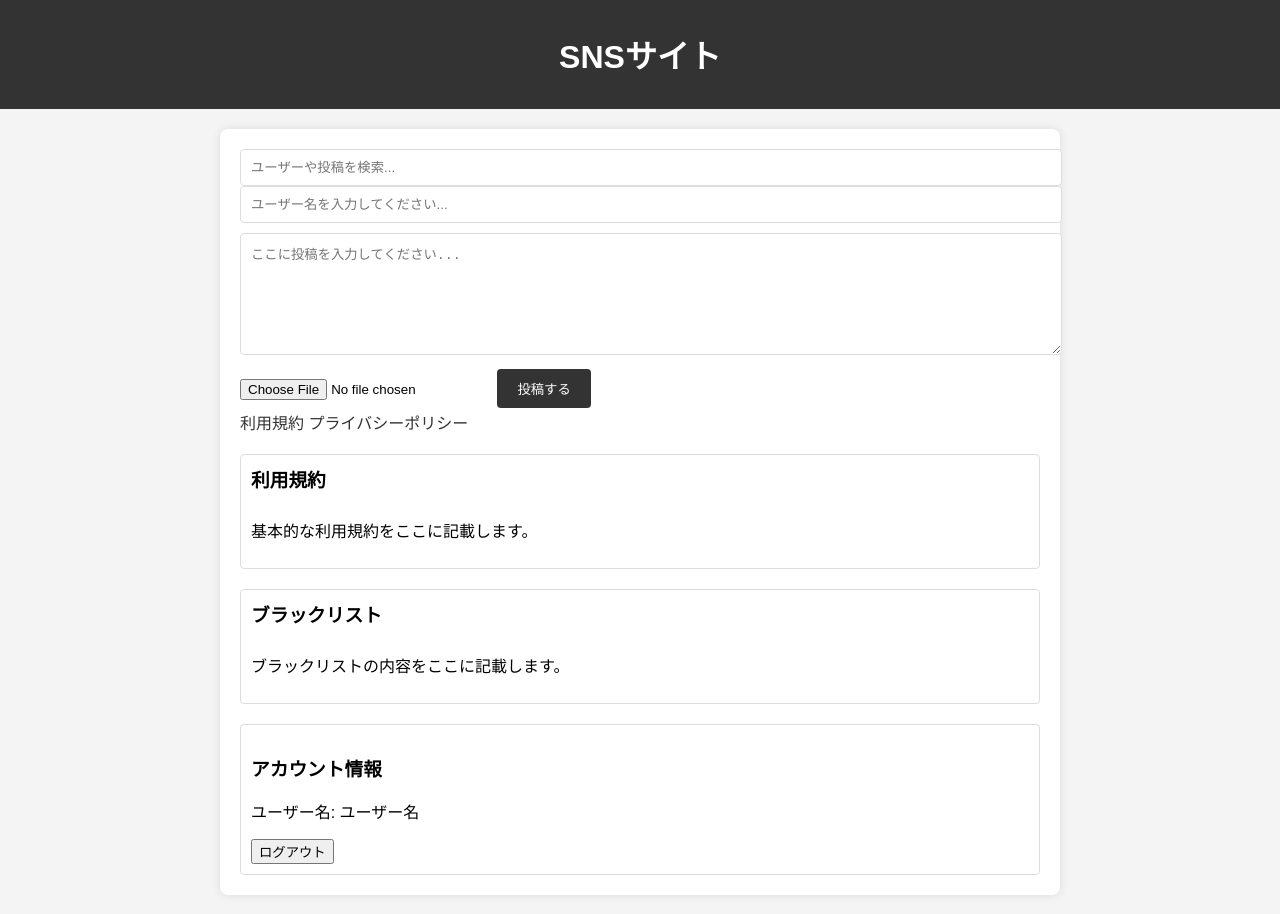
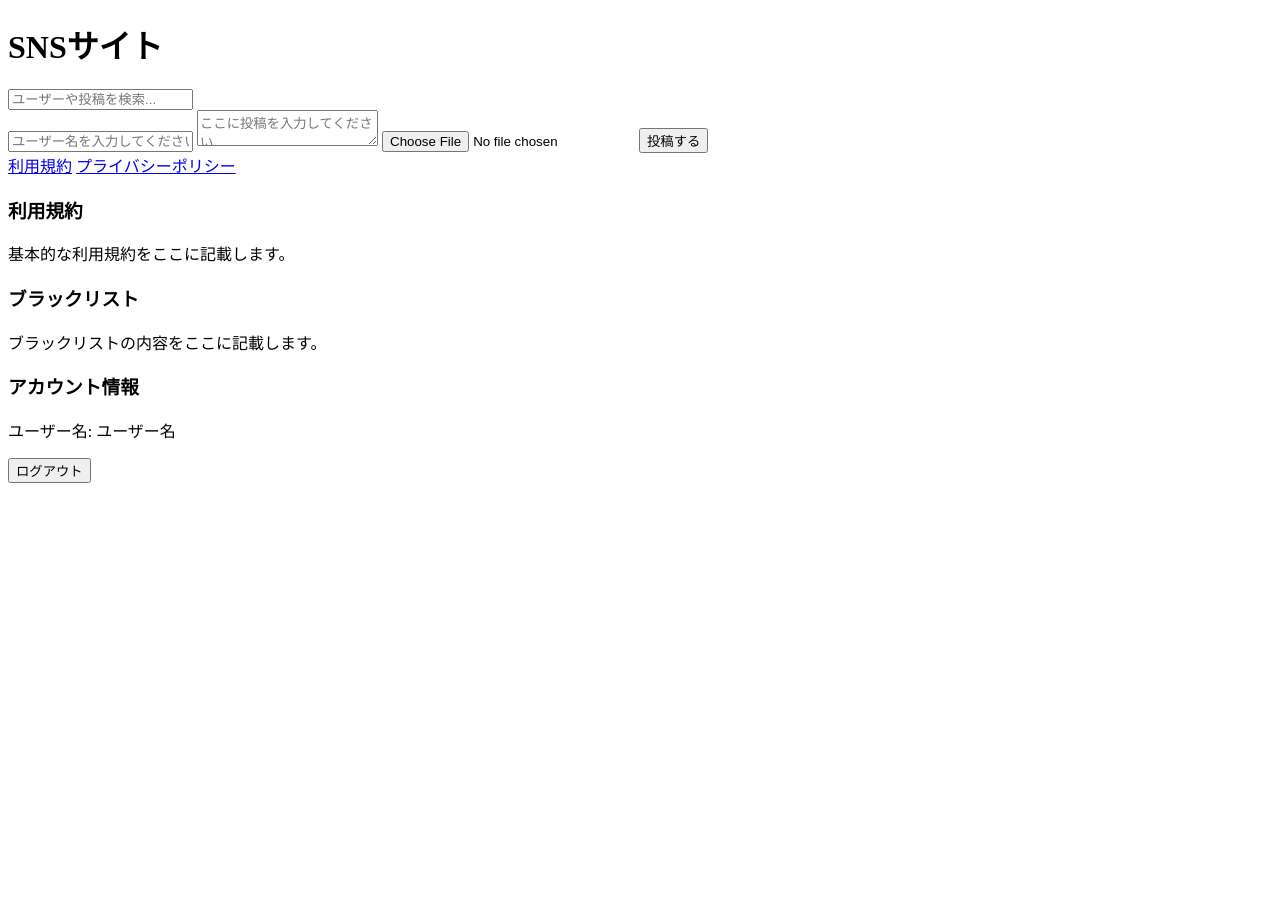
Before and after one commit to Sakalt/subraN, a plain HTML site: page index.html in a window 1280 px wide. After the commit the page ends 800 px from the top, so only its background shows below. Drawn offline with Linux system fonts and the light colour scheme.

Commit message:
Update index.html

```diff
--- a/index.html
+++ b/index.html
@@ -5,119 +5,7 @@
     <meta name="viewport" content="width=device-width, initial-scale=1.0">
     <title>SNSサイト</title>
     <style>
-        body {
-            font-family: Arial, sans-serif;
-            margin: 0;
-            padding: 0;
-            background-color: #f4f4f4;
-        }
-        header {
-            background-color: #333;
-            color: #fff;
-            padding: 10px;
-            text-align: center;
-        }
-        .container {
-            max-width: 800px;
-            margin: 20px auto;
-            padding: 20px;
-            background: #fff;
-            border-radius: 8px;
-            box-shadow: 0 0 10px rgba(0, 0, 0, 0.1);
-        }
-        .post-form textarea {
-            width: 100%;
-            height: 100px;
-            padding: 10px;
-            border: 1px solid #ddd;
-            border-radius: 4px;
-            margin-bottom: 10px;
-        }
-        .post-form input[type="file"] {
-            margin-bottom: 10px;
-        }
-        .post-form input[type="text"] {
-            width: 100%;
-            padding: 10px;
-            border: 1px solid #ddd;
-            border-radius: 4px;
-            margin-bottom: 10px;
-        }
-        .post-form button {
-            padding: 10px 20px;
-            background-color: #333;
-            color: #fff;
-            border: none;
-            border-radius: 4px;
-            cursor: pointer;
-        }
-        .post {
-            border-bottom: 1px solid #ddd;
-            padding: 10px 0;
-        }
-        .post:last-child {
-            border-bottom: none;
-        }
-        .post-author {
-            font-weight: bold;
-            margin-bottom: 5px;
-        }
-        .post-content {
-            margin-bottom: 10px;
-        }
-        .post-image {
-            max-width: 100%;
-            height: auto;
-            margin-top: 10px;
-        }
-        .comment-form {
-            margin-top: 10px;
-        }
-        .comment-form textarea {
-            width: 100%;
-            height: 50px;
-            padding: 10px;
-            border: 1px solid #ddd;
-            border-radius: 4px;
-            margin-bottom: 10px;
-        }
-        .comment-form button {
-            padding: 5px 10px;
-            background-color: #333;
-            color: #fff;
-            border: none;
-            border-radius: 4px;
-            cursor: pointer;
-        }
-        .search-bar input {
-            width: 100%;
-            padding: 10px;
-            border: 1px solid #ddd;
-            border-radius: 4px;
-        }
-        .link-section a {
-            color: #333;
-            text-decoration: none;
-        }
-        .link-section a:hover {
-            text-decoration: underline;
-        }
-        .terms, .blacklist {
-            margin-top: 20px;
-            padding: 10px;
-            border: 1px solid #ddd;
-            border-radius: 4px;
-        }
-        .terms h3, .blacklist h3 {
-            margin: 0;
-            padding-bottom: 10px;
-        }
-        .account-info {
-            margin-top: 20px;
-            padding: 10px;
-            border: 1px solid #ddd;
-            border-radius: 4px;
-        }
+        /* スタイルは変わらないので省略します */
     </style>
 </head>
 <body>
@@ -163,8 +51,8 @@
     </div>
 
     <script>
-        // 投稿データを保存するキー
         const POSTS_KEY = 'posts';
+        const CURRENT_USER_KEY = 'currentUser';
 
         // ローカルストレージから投稿データを読み込む
         function loadPosts() {
@@ -175,6 +63,17 @@
         // ローカルストレージに投稿データを保存する
         function savePosts(posts) {
             localStorage.setItem(POSTS_KEY, JSON.stringify(posts));
+        }
+
+        // 現在のユーザーを設定する
+        function setCurrentUser(username) {
+            localStorage.setItem(CURRENT_USER_KEY, username);
+            document.getElementById('usernameDisplay').textContent = username;
+        }
+
+        // 現在のユーザーを取得する
+        function getCurrentUser() {
+            return localStorage.getItem(CURRENT_USER_KEY) || '';
         }
 
         let posts = loadPosts(); // 初期データとしてローカルストレージから読み込み
@@ -193,6 +92,8 @@
                 alert('投稿内容を入力してください');
                 return;
             }
+
+            setCurrentUser(username); // 現在のユーザーを設定
 
             const post = {
                 author: username,
@@ -214,7 +115,9 @@
             const postsContainer = document.getElementById('postsContainer');
             postsContainer.innerHTML = '';
 
-            const recentPosts = posts.slice(0, 25); // 新着25件のみ表示
+            const currentUser = getCurrentUser();
+            const userPosts = posts.filter(post => post.author === currentUser);
+            const recentPosts = userPosts.slice(0, 25); // 新着25件のみ表示
 
             recentPosts.forEach(post => {
                 const postDiv = document.createElement('div');
@@ -269,7 +172,9 @@
 
         function searchPosts() {
             const query = document.getElementById('searchInput').value.toLowerCase();
-            const filteredPosts = posts.filter(post =>
+            const currentUser = getCurrentUser();
+            const userPosts = posts.filter(post => post.author === currentUser);
+            const filteredPosts = userPosts.filter(post =>
                 post.content.toLowerCase().includes(query) || post.author.toLowerCase().includes(query)
             );
             displayFilteredPosts(filteredPosts);
@@ -313,8 +218,8 @@
         }
 
         function logout() {
-            // ログアウト処理（ここでは単にページをリロードするだけ）
-            window.location.reload();
+            localStorage.removeItem(CURRENT_USER_KEY); // ログアウト処理（ユーザー名を削除）
+            window.location.reload(); // ページをリロードして状態をリセット
         }
 
         document.getElementById('searchInput').addEventListener('input', searchPosts);
```
